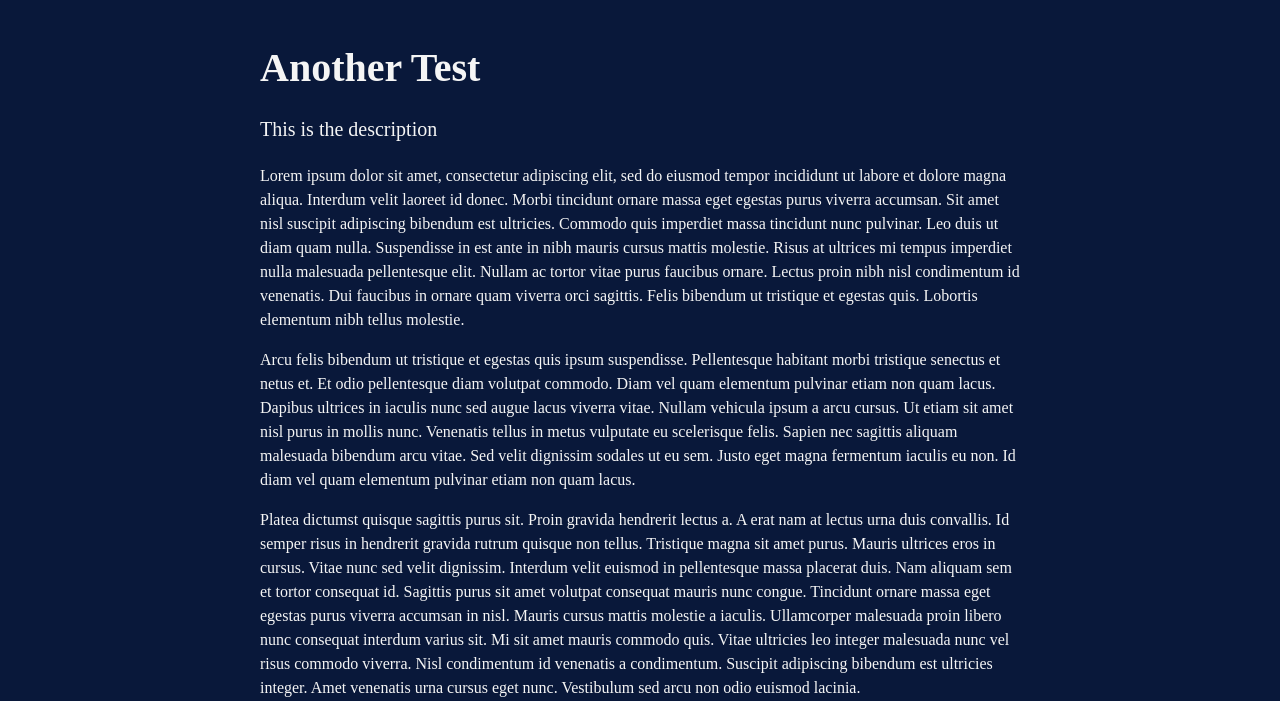
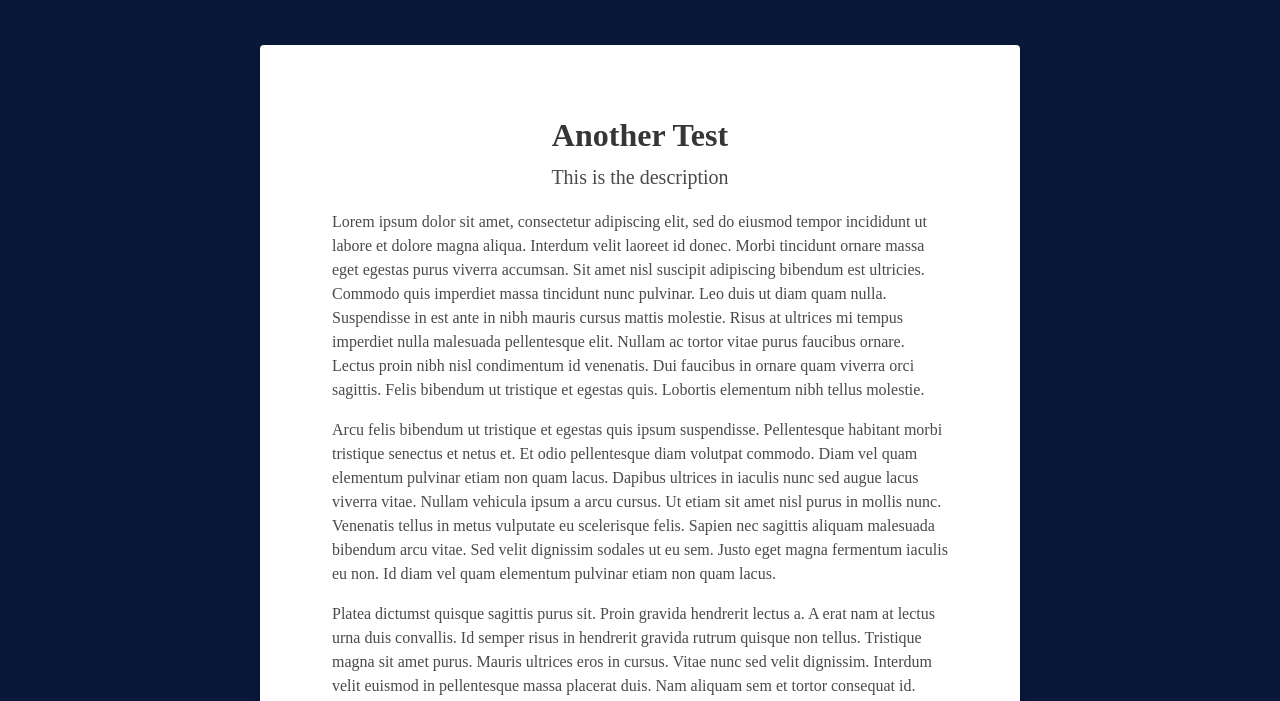
Before and after one commit to Nerrdii/josephndavis.com, a Gatsby site: page /2020-06-17-another-test/ in a window 1280 px wide. Shown: the part 70-771 px from the top of the page. Built offline with nearby package versions, Linux system fonts and the light colour scheme; Gatsby itself is replaced by a stand-in of ours.

Commit message:
Change blog post style

```diff
--- a/package.json
+++ b/package.json
@@ -4,7 +4,7 @@
   "version": "1.0.0",
   "author": "Joseph Davis",
   "dependencies": {
-    "bulma": "^0.8.1",
+    "bulma": "^0.9.0",
     "gatsby": "^2.20.4",
     "gatsby-image": "^2.3.1",
     "gatsby-plugin-google-analytics": "^2.2.1",
--- a/src/templates/blog-post.js
+++ b/src/templates/blog-post.js
@@ -11,9 +11,13 @@ export const BlogPostTemplate = ({ content, description, title, helmet }) => {
       <div className="container content">
         <div className="columns is-centered">
           <div className="column is-two-thirds">
-            <h1 className="title is-size-2 has-text-light">{title}</h1>
-            <p className="is-size-5">{description}</p>
-            <div dangerouslySetInnerHTML={{ __html: content }}></div>
+            <div className="card py-6">
+              <div className="card-content mx-6">
+                <p className="title has-text-centered">{title}</p>
+                <p className="subtitle has-text-centered">{description}</p>
+                <div dangerouslySetInnerHTML={{ __html: content }}></div>
+              </div>
+            </div>
           </div>
         </div>
       </div>
```
Also changed, not shown: 1 other file.
